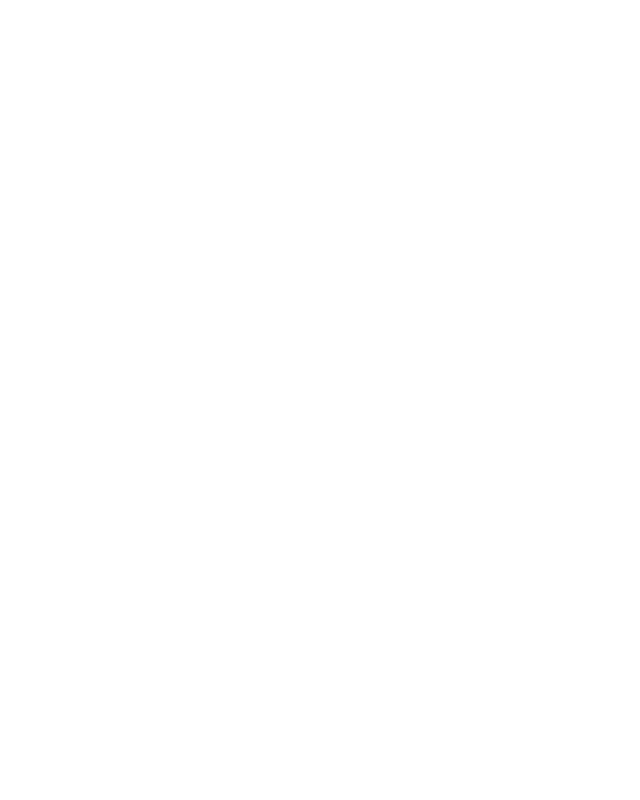
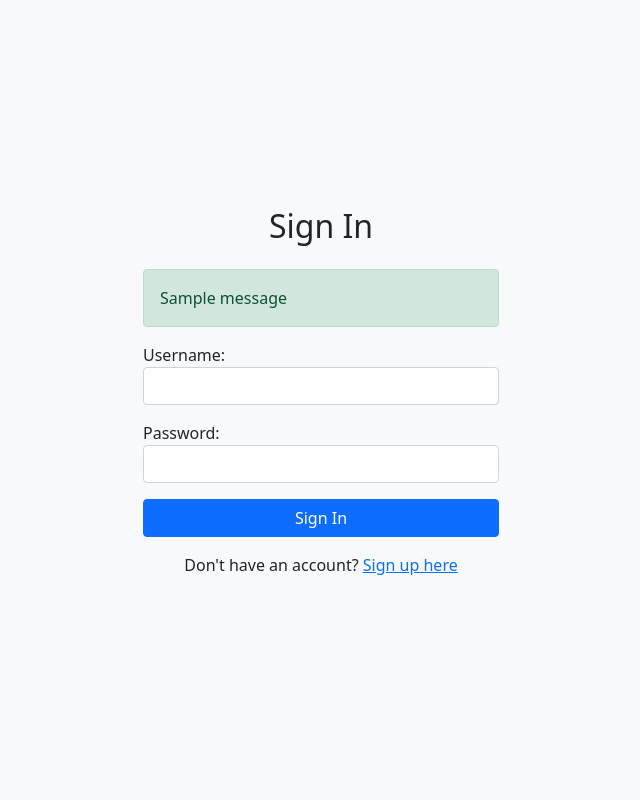
Before and after one commit to a-298/django_website, a Django app: page /sign-in in a window 1280 px wide. Before the commit the part shown is empty. Shown: the whole page, without its empty margins (319-959 px from the left). Run offline with Django 5.2, Linux system fonts and the light colour scheme; tables that the repository leaves empty hold one stand-in row (values such as "Sample post"); one stand-in notice (Sample message) is shown.

Commit message:
Password bug hash fixed, authentication fixed

```diff
--- a/UserApp/forms.py
+++ b/UserApp/forms.py
@@ -8,3 +8,8 @@
     birth_date = forms.DateField()
     username = forms.CharField(max_length=50)
     password = forms.CharField(max_length=50)
+
+
+class SignInForm(forms.Form):
+    username = forms.CharField(label="Username", max_length=100)
+    password = forms.CharField(label="Password", widget=forms.PasswordInput)
--- a/UserApp/templates/index.html
+++ b/UserApp/templates/index.html
@@ -33,7 +33,7 @@
                 </div>
                 <div class="form-group mb-4">
                     <label for="password">Password:</label>
-                    <input class="form-control" type="text" id="password" name="password" required>
+                    <input class="form-control" type="password" id="password" name="password" required>
                 </div>
                 <button class="btn btn-secondary mb-4" type="submit">Submit</button>
                 {% if messages %}
@@ -44,6 +44,9 @@
                 </div>
                 {% endif %}
             </form>
+            <p class="text-center mt-3">
+                Already have an account? <a href="{% url 'sign_in' %}">Sign in here</a>
+            </p>
         </div>
         <script src="https://code.jquery.com/jquery-3.6.0.min.js"></script>
         <script src="https://cdn.jsdelivr.net/npm/bootstrap@5.1.3/dist/js/bootstrap.min.js"></script>
--- a/UserApp/templates/sign_in.html
+++ b/UserApp/templates/sign_in.html
@@ -2,9 +2,47 @@
 <html lang="en">
 <head>
     <meta charset="UTF-8">
-    <title>Sign IN</title>
+    <title>Sign In</title>
+    <meta name="viewport" content="width=device-width, initial-scale=1, shrink-to-fit=no">
+    <link rel="stylesheet" href="https://cdn.jsdelivr.net/npm/bootstrap@5.1.3/dist/css/bootstrap.min.css">
 </head>
-<body>
+<body class="d-flex justify-content-center align-items-center vh-100 bg-light">
+    <div class="container">
+        <div class="row justify-content-center">
+            <div class="col-md-4">
+                <h2 class="text-center mb-4">Sign In</h2>
 
+                <!-- Messages (For errors like invalid credentials) -->
+                {% if messages %}
+                    {% for message in messages %}
+                        <div class="alert {% if message.tags %}alert-{{ message.tags }}{% else %}alert-info{% endif %}">
+                            {{ message }}
+                        </div>
+                    {% endfor %}
+                {% endif %}
+
+                <!-- Sign-In Form -->
+                <form method="POST">
+                    {% csrf_token %}
+                    <div class="form-group mb-3">
+                        <label for="username">Username:</label>
+                        <input class="form-control" type="text" id="username" name="username" required>
+                    </div>
+                    <div class="form-group mb-3">
+                        <label for="password">Password:</label>
+                        <input class="form-control" type="password" id="password" name="password" required>
+                    </div>
+                    <button class="btn btn-primary w-100" type="submit">Sign In</button>
+                </form>
+
+                <p class="text-center mt-3">
+                    Don't have an account? <a href="{% url 'index' %}">Sign up here</a>
+                </p>
+            </div>
+        </div>
+    </div>
+
+    <script src="https://code.jquery.com/jquery-3.6.0.min.js"></script>
+    <script src="https://cdn.jsdelivr.net/npm/bootstrap@5.1.3/dist/js/bootstrap.min.js"></script>
 </body>
 </html>
--- a/UserApp/urls.py
+++ b/UserApp/urls.py
@@ -3,5 +3,6 @@
 
 urlpatterns = [
     path('sign-up', views.index, name='index'),
-    path('sign-in', views.sign_in, name='sign_in')
+    path('sign-in', views.sign_in, name='sign_in'),
+    path('home', views.home, name='home'),
 ]
--- a/UserApp/views.py
+++ b/UserApp/views.py
@@ -1,7 +1,9 @@
-from django.shortcuts import render
-from .forms import ContactForm
+from django.shortcuts import render, redirect
+from .forms import ContactForm, SignInForm
 from .models import Form
 from django.contrib import messages
+from django.contrib.auth import authenticate, login
+from django.contrib.auth.models import User
 
 
 def index(request):
@@ -15,12 +17,33 @@
             username = form.cleaned_data["username"]
             password = form.cleaned_data["password"]
 
+            user = User(username=username)
+            user.set_password(password)  # This hashes the password
+            user.save()
+
             Form.objects.create(first_name=first_name, last_name=last_name,
-                                email=email, birth_date=birth_date, username=username,
-                                password=password)
+                                email=email, birth_date=birth_date, username=user.username,
+                                password=user.password)
             messages.success(request, "Signed up successfully!")
     return render(request, "index.html")
 
 
 def sign_in(request):
-    return render(request, "sign_in.html")
+    if request.method == 'POST':
+        form = SignInForm(request.POST)
+        if form.is_valid():
+            username = form.cleaned_data['username']
+            password = form.cleaned_data['password']
+            user = authenticate(username=username, password=password)
+            if user is not None:
+                login(request, user)
+                return redirect('home')
+            else:
+                form.add_error(None, "Invalid username or password.")
+    else:
+        form = SignInForm()
+    return render(request, 'sign_in.html', {"form": form})
+
+
+def home(request):
+    return render(request, 'home.html')
```
Also changed, not shown: UserApp/templates/home.html (added, +10 -0 lines), UserApp/migrations/0002_form_password_form_username.py (added), db.sqlite3.
